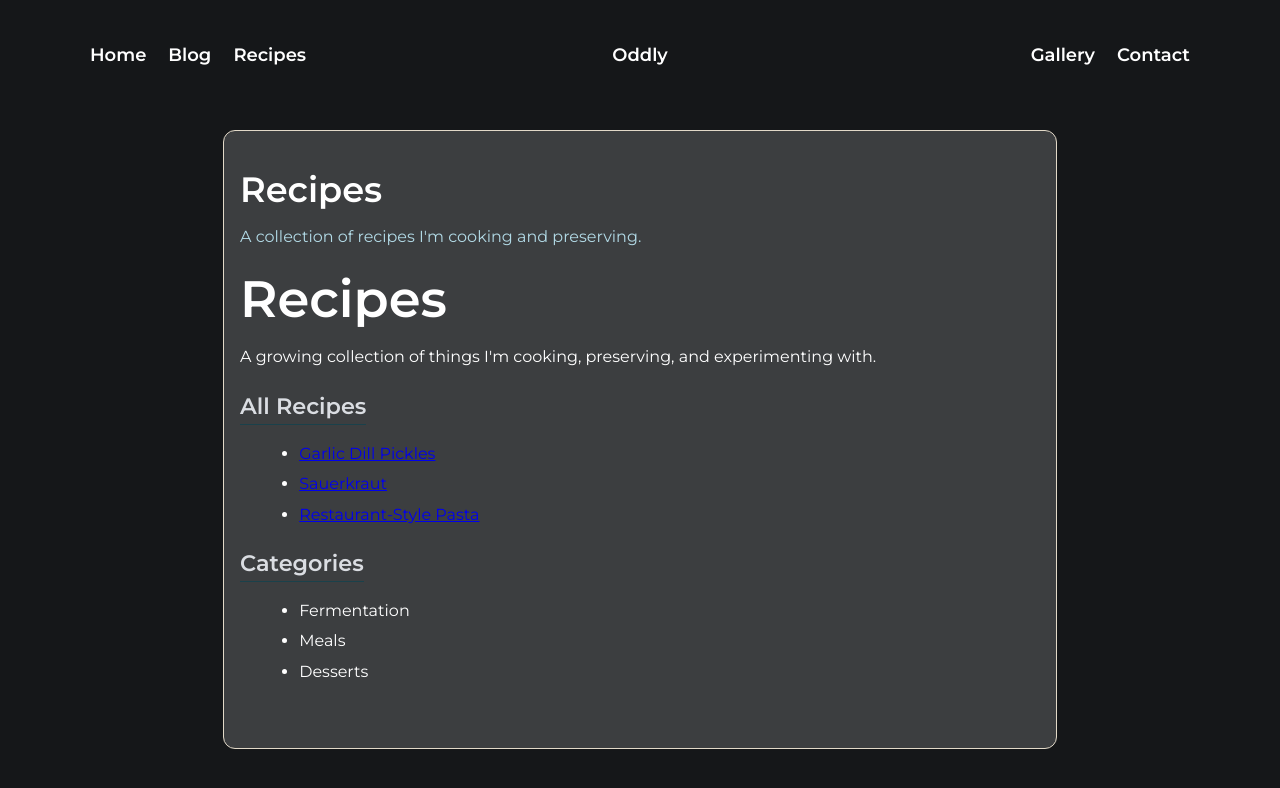
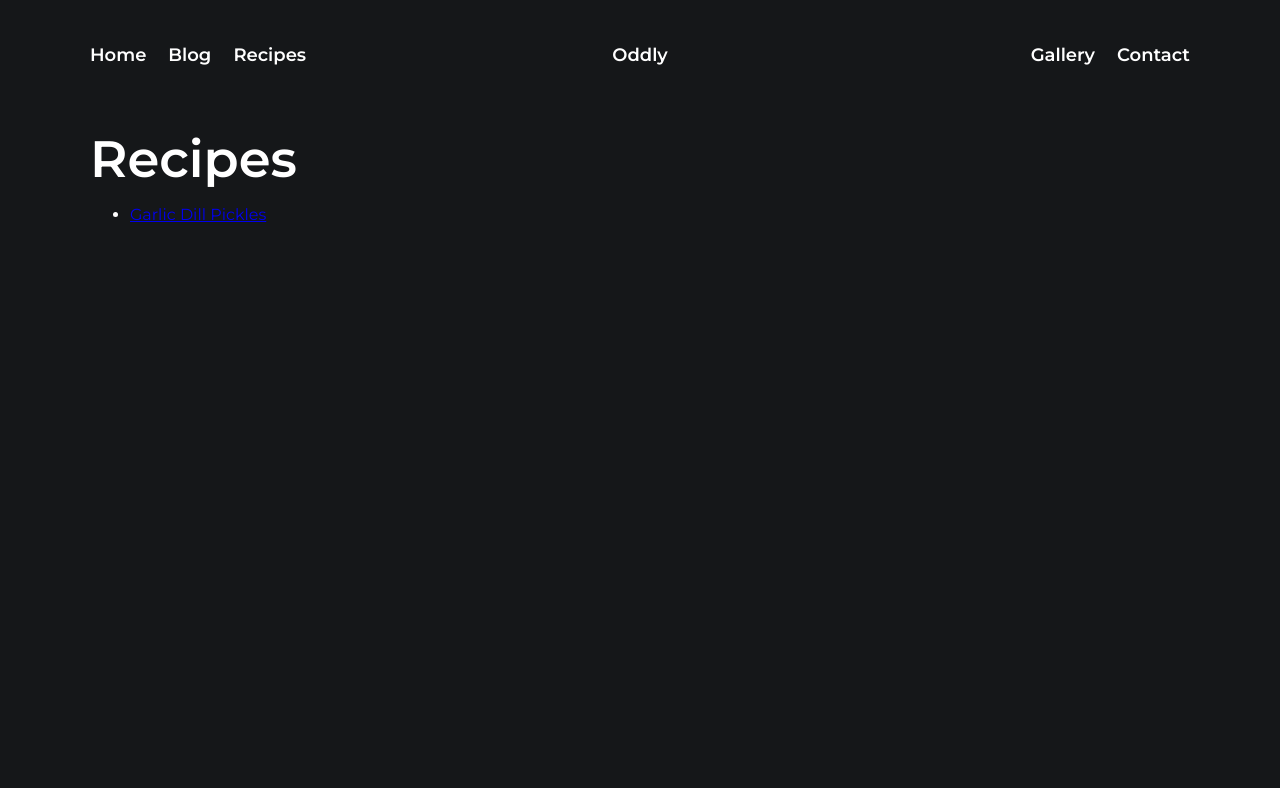
Before and after one commit to Oddly-Augmented/oddly-augmented.github.io, a Jekyll site: the page built from recipes/index.html, in a window 1280 px wide. Shown: the top 788 px of the page. Built offline with Jekyll 4.4.1, drawn with Linux system fonts in a browser that asks for light colours.

Commit message:
reicpe page changes

```diff
--- a/_config.yml
+++ b/_config.yml
@@ -4,6 +4,10 @@ description: A personal blog covering recipes, art, and everyday creativity by M
 baseurl: ""
 url: "https://oddly-augmented.github.io"
 
+collections:
+  recipes:
+    output: true
+    permalink: /recipes/:name/
 
 permalink: /blog/:slug/
 
--- a/recipes/index.html
+++ b/recipes/index.html
@@ -1,31 +1,15 @@
 ---
-layout: recipes
-title: "Recipes"
-description: "A collection of recipes I'm cooking and preserving."
+layout: default
+title: Recipes
 ---
 
-<section class="hero">
-  <h1>Recipes</h1>
-  <p>A growing collection of things I'm cooking, preserving, and experimenting with.</p>
-</section>
+<h1>Recipes</h1>
 
-<section class="recipes-list">
-  <h2>All Recipes</h2>
-
-  <ul class="recipe-links">
-    <li><a href="/recipes/garlic-dill-pickles/">Garlic Dill Pickles</a></li>
-    <li><a href="/recipes/sauerkraut/">Sauerkraut</a></li>
-    <li><a href="/recipes/restaurant-style-pasta/">Restaurant-Style Pasta</a></li>
-    <!-- Add more recipes here as you create them -->
-  </ul>
-</section>
-
-<section class="recipes-categories">
-  <h2>Categories</h2>
-  <ul>
-    <li>Fermentation</li>
-    <li>Meals</li>
-    <li>Desserts</li>
-    <!-- You can turn these into links later -->
-  </ul>
-</section>
+<ul>
+  {% for recipe in site.recipes %}
+    <li>
+      <a href="{{ recipe.url }}">{{ recipe.title }}</a>
+      <p>{{ recipe.summary }}</p>
+    </li>
+  {% endfor %}
+</ul>
```
Also changed, not shown: _recipes/garlic-dill-pickles.md (renamed from recipes/garlic-dill-pickles.md).
